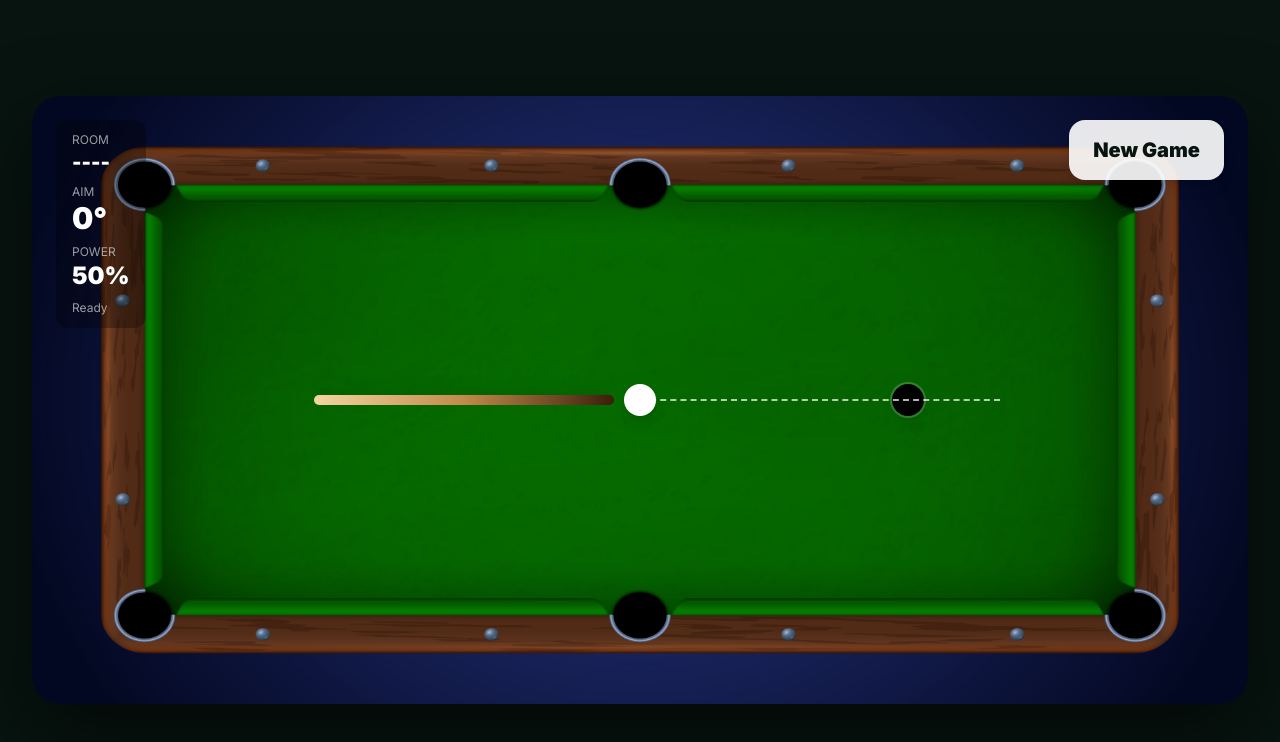
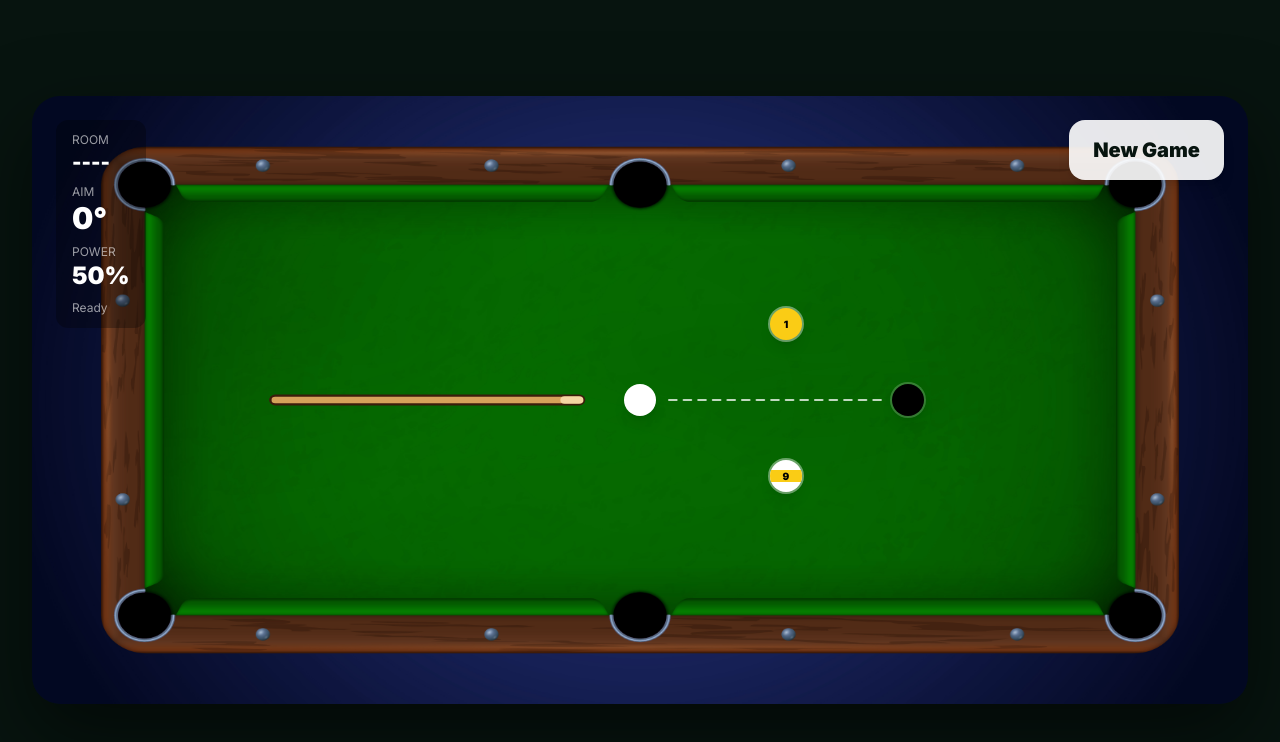
Before and after one commit to IrishDec/heiyu-digital, a Next.js app: page /pool/game in a window 1280 px wide. Shown: the top 742 px of the page. Built offline with nearby package versions, Linux system fonts and the light colour scheme; no server answers.

Commit message:
Add pottable test balls and improved aim guide

```diff
--- a/app/pool/game/page.tsx
+++ b/app/pool/game/page.tsx
@@ -29,8 +29,21 @@ export default function PoolGamePage() {
   x: TABLE_WIDTH / 2 + 220,
   y: TABLE_HEIGHT / 2,
 });
+
+const [solidBall, setSolidBall] = useState({
+  x: TABLE_WIDTH / 2 + 120,
+  y: TABLE_HEIGHT / 2 - 70,
+});
+
+const [stripeBall, setStripeBall] = useState({
+  x: TABLE_WIDTH / 2 + 120,
+  y: TABLE_HEIGHT / 2 + 70,
+});
+
   const [isMoving, setIsMoving] = useState(false);
   const [blackBallPotted, setBlackBallPotted] = useState(false);
+  const [solidBallPotted, setSolidBallPotted] = useState(false);
+const [stripeBallPotted, setStripeBallPotted] = useState(false);
   const [blackBallSinking, setBlackBallSinking] = useState(false);
   const [roomPin, setRoomPin] = useState("----");
   const [cueStriking, setCueStriking] = useState(false);
@@ -38,6 +51,8 @@ export default function PoolGamePage() {
   const engineRef = useRef<Matter.Engine | null>(null);
   const cueBallRef = useRef<Matter.Body | null>(null);
   const blackBallRef = useRef<Matter.Body | null>(null);
+  const solidBallRef = useRef<Matter.Body | null>(null);
+  const stripeBallRef = useRef<Matter.Body | null>(null);
   const aimRef = useRef(0);
   const powerRef = useRef(50);
 
@@ -108,18 +123,46 @@ const rightWall = Matter.Bodies.rectangle(
   }
 );
 
+const solidBall = Matter.Bodies.circle(
+  TABLE_WIDTH / 2 + 120,
+  TABLE_HEIGHT / 2 - 70,
+  BALL_RADIUS,
+  {
+    restitution: 0.95,
+    friction: 0.01,
+    frictionAir: 0.01,
+  }
+);
+
+const stripeBall = Matter.Bodies.circle(
+  TABLE_WIDTH / 2 + 120,
+  TABLE_HEIGHT / 2 + 70,
+  BALL_RADIUS,
+  {
+    restitution: 0.95,
+    friction: 0.01,
+    frictionAir: 0.01,
+  }
+);
+
+solidBallRef.current = solidBall;
+stripeBallRef.current = stripeBall;
+
 blackBallRef.current = blackBall;
 
     cueBallRef.current = cueBall;
 
 Matter.World.add(engine.world, [
+  cueBall,
+  blackBall,
+  solidBall,
+  stripeBall,
   topWall,
   bottomWall,
   leftWall,
   rightWall,
-  cueBall,
-  blackBall,
 ]);
+
 
     return () => {
       Matter.World.clear(engine.world, false);
@@ -192,11 +235,14 @@ setTimeout(() => {
       socket.disconnect();
     };
   }, []);
+
 useEffect(() => {
   const frame = setInterval(() => {
     const engine = engineRef.current;
     const cueBall = cueBallRef.current;
     const blackBall = blackBallRef.current;
+    const solidBall = solidBallRef.current;
+    const stripeBall = stripeBallRef.current;
 
     if (!engine || !cueBall) return;
 
@@ -221,27 +267,19 @@ useEffect(() => {
       const pocket = POCKETS.find((pocket) => {
         const dx = blackBall.position.x - pocket.x;
         const dy = blackBall.position.y - pocket.y;
-    const distance = Math.sqrt(dx * dx + dy * dy);
-
-    return distance < POCKET_RADIUS;
+        return Math.sqrt(dx * dx + dy * dy) < POCKET_RADIUS;
       });
 
       if (pocket) {
         setBlackBallSinking(true);
-
         Matter.Body.setVelocity(blackBall, { x: 0, y: 0 });
         Matter.Body.setAngularVelocity(blackBall, 0);
         Matter.Body.setPosition(blackBall, pocket);
-
         setBlackBall({ x: pocket.x, y: pocket.y });
 
         setTimeout(() => {
           const engine = engineRef.current;
-
-      if (engine) {
-        Matter.World.remove(engine.world, blackBall);
-      }
-
+          if (engine) Matter.World.remove(engine.world, blackBall);
           blackBallRef.current = null;
           setBlackBallPotted(true);
         }, 450);
@@ -252,15 +290,129 @@ useEffect(() => {
         });
       }
     }
+
+    if (solidBall && !solidBallPotted) {
+      const pocket = POCKETS.find((pocket) => {
+        const dx = solidBall.position.x - pocket.x;
+        const dy = solidBall.position.y - pocket.y;
+        return Math.sqrt(dx * dx + dy * dy) < POCKET_RADIUS;
+      });
+
+      if (pocket) {
+        Matter.World.remove(engine.world, solidBall);
+        solidBallRef.current = null;
+        setSolidBallPotted(true);
+      } else {
+        setSolidBall({
+          x: solidBall.position.x,
+          y: solidBall.position.y,
+        });
+      }
+    }
+
+    if (stripeBall && !stripeBallPotted) {
+      const pocket = POCKETS.find((pocket) => {
+        const dx = stripeBall.position.x - pocket.x;
+        const dy = stripeBall.position.y - pocket.y;
+        return Math.sqrt(dx * dx + dy * dy) < POCKET_RADIUS;
+      });
+
+      if (pocket) {
+        Matter.World.remove(engine.world, stripeBall);
+        stripeBallRef.current = null;
+        setStripeBallPotted(true);
+      } else {
+        setStripeBall({
+          x: stripeBall.position.x,
+          y: stripeBall.position.y,
+        });
+      }
+    }
   }, 1000 / 60);
 
   return () => clearInterval(frame);
-}, []);
+}, [blackBallPotted, blackBallSinking, solidBallPotted, stripeBallPotted]);
 
   const ballXPercent = (ball.x / TABLE_WIDTH) * 100;
   const ballYPercent = (ball.y / TABLE_HEIGHT) * 100;
   const blackBallXPercent = (blackBall.x / TABLE_WIDTH) * 100;
   const blackBallYPercent = (blackBall.y / TABLE_HEIGHT) * 100;
+  const getAimLineLength = () => {
+  const radians = (aim * Math.PI) / 180;
+
+  const startX = ball.x;
+  const startY = ball.y;
+
+  const dirX = Math.cos(radians);
+  const dirY = Math.sin(radians);
+
+  let maxDistance = 900;
+
+  if (dirX > 0) {
+    maxDistance = Math.min(maxDistance, (TABLE_WIDTH - 82 - startX) / dirX);
+  }
+
+  if (dirX < 0) {
+    maxDistance = Math.min(maxDistance, (82 - startX) / dirX);
+  }
+
+  if (dirY > 0) {
+    maxDistance = Math.min(maxDistance, (TABLE_HEIGHT - 82 - startY) / dirY);
+  }
+
+  if (dirY < 0) {
+    maxDistance = Math.min(maxDistance, (82 - startY) / dirY);
+  }
+
+  const ballsToCheck = [
+    !blackBallPotted ? blackBall : null,
+    !solidBallPotted ? solidBall : null,
+    !stripeBallPotted ? stripeBall : null,
+  ].filter(Boolean) as { x: number; y: number }[];
+
+  for (const target of ballsToCheck) {
+    const toBallX = target.x - startX;
+    const toBallY = target.y - startY;
+
+    const projection = toBallX * dirX + toBallY * dirY;
+
+    if (projection <= 0) continue;
+
+    const closestX = startX + dirX * projection;
+    const closestY = startY + dirY * projection;
+
+    const dx = target.x - closestX;
+    const dy = target.y - closestY;
+    const distanceToLine = Math.sqrt(dx * dx + dy * dy);
+
+    if (distanceToLine <= BALL_RADIUS * 2) {
+      maxDistance = Math.min(maxDistance, projection - BALL_RADIUS);
+    }
+  }
+
+  return Math.max(40, maxDistance);
+};
+
+const aimLineLength = getAimLineLength();
+const aimRadians = (aim * Math.PI) / 180;
+const aimDirX = Math.cos(aimRadians);
+const aimDirY = Math.sin(aimRadians);
+
+const aimStartX = ball.x + aimDirX * (BALL_RADIUS + 8);
+const aimStartY = ball.y + aimDirY * (BALL_RADIUS + 8);
+const aimEndX = ball.x + aimDirX * aimLineLength;
+const aimEndY = ball.y + aimDirY * aimLineLength;
+
+const cueTipGap = cueStriking ? 6 : 34;
+const cueTipX = ball.x - aimDirX * (BALL_RADIUS + cueTipGap);
+const cueTipY = ball.y - aimDirY * (BALL_RADIUS + cueTipGap);
+const cueBackX = ball.x - aimDirX * 300;
+const cueBackY = ball.y - aimDirY * 300;
+  const solidBallXPercent = (solidBall.x / TABLE_WIDTH) * 100;
+const solidBallYPercent = (solidBall.y / TABLE_HEIGHT) * 100;
+
+const stripeBallXPercent = (stripeBall.x / TABLE_WIDTH) * 100;
+const stripeBallYPercent = (stripeBall.y / TABLE_HEIGHT) * 100;
 return (
   <main className="flex min-h-screen items-center justify-center bg-[#07140f] p-8">
    <div className="relative aspect-[2/1] w-[96vw] max-w-[1800px] overflow-hidden rounded-[28px] shadow-[0_30px_80px_rgba(0,0,0,0.55)]">
@@ -294,30 +446,52 @@ return (
         </div>
 
 {!isMoving && (
-  <>
-    {/* Aim guide */}
-    <div
-      className="absolute z-30 origin-left border-t-2 border-dashed border-white/70"
-      style={{
-        left: `${ballXPercent}%`,
-        top: `${ballYPercent}%`,
-        width: "360px",
-        transform: `translateY(-50%) rotate(${aim}deg)`,
-      }}
+  <svg
+    className="pointer-events-none absolute inset-0 z-30 h-full w-full"
+    viewBox={`0 0 ${TABLE_WIDTH} ${TABLE_HEIGHT}`}
+    preserveAspectRatio="none"
+  >
+    <line
+      x1={aimStartX}
+      y1={aimStartY}
+      x2={aimEndX}
+      y2={aimEndY}
+      stroke="rgba(255,255,255,0.75)"
+      strokeWidth="2"
+      strokeDasharray="6 6"
+      strokeLinecap="round"
     />
 
-    {/* Cue stick: same math as old white line, offset behind ball */}
-    <div
-      className="absolute z-30 origin-left rounded-full bg-gradient-to-r from-[#3b1d0b] via-[#c28a4a] to-[#f3d6a2] shadow-lg"
-      style={{
-        left: `${ballXPercent}%`,
-        top: `${ballYPercent}%`,
-        width: "300px",
-        height: "10px",
-        transform: `translateY(-50%) rotate(${aim + 180}deg) translateX(26px)`,
-      }}
+<line
+  x1={cueBackX}
+  y1={cueBackY}
+  x2={cueTipX}
+  y2={cueTipY}
+  stroke="#3b1d0b"
+  strokeWidth="10"
+  strokeLinecap="round"
 />
-  </>
+
+<line
+  x1={cueBackX}
+  y1={cueBackY}
+  x2={cueTipX}
+  y2={cueTipY}
+  stroke="#d6a25a"
+  strokeWidth="6"
+  strokeLinecap="round"
+/>
+
+    <line
+      x1={cueTipX - aimDirX * 12}
+      y1={cueTipY - aimDirY * 12}
+      x2={cueTipX}
+      y2={cueTipY}
+      stroke="#f3d6a2"
+      strokeWidth="7"
+      strokeLinecap="round"
+    />
+  </svg>
 )}
 
         <div
@@ -342,6 +516,36 @@ return (
     }}
   />
 )}
+{!solidBallPotted && (
+  <div
+    className="absolute z-30 flex items-center justify-center rounded-full bg-yellow-400 text-[10px] font-black text-black shadow-lg ring-2 ring-white/40"
+    style={{
+      left: `${solidBallXPercent}%`,
+      top: `${solidBallYPercent}%`,
+      width: `${BALL_RADIUS * 2}px`,
+      height: `${BALL_RADIUS * 2}px`,
+      transform: "translate(-50%, -50%)",
+    }}
+  >
+    1
+  </div>
+)}
+
+{!stripeBallPotted && (
+  <div
+    className="absolute z-30 flex items-center justify-center overflow-hidden rounded-full bg-white text-[10px] font-black text-black shadow-lg ring-2 ring-white/40"
+    style={{
+      left: `${stripeBallXPercent}%`,
+      top: `${stripeBallYPercent}%`,
+      width: `${BALL_RADIUS * 2}px`,
+      height: `${BALL_RADIUS * 2}px`,
+      transform: "translate(-50%, -50%)",
+    }}
+  >
+    <div className="absolute left-0 right-0 top-1/2 h-3 -translate-y-1/2 bg-yellow-400" />
+    <span className="relative z-10">9</span>
+  </div>
+)}
       </div>
 
 
```
Lines whose indentation alone changed are shown as unchanged.
